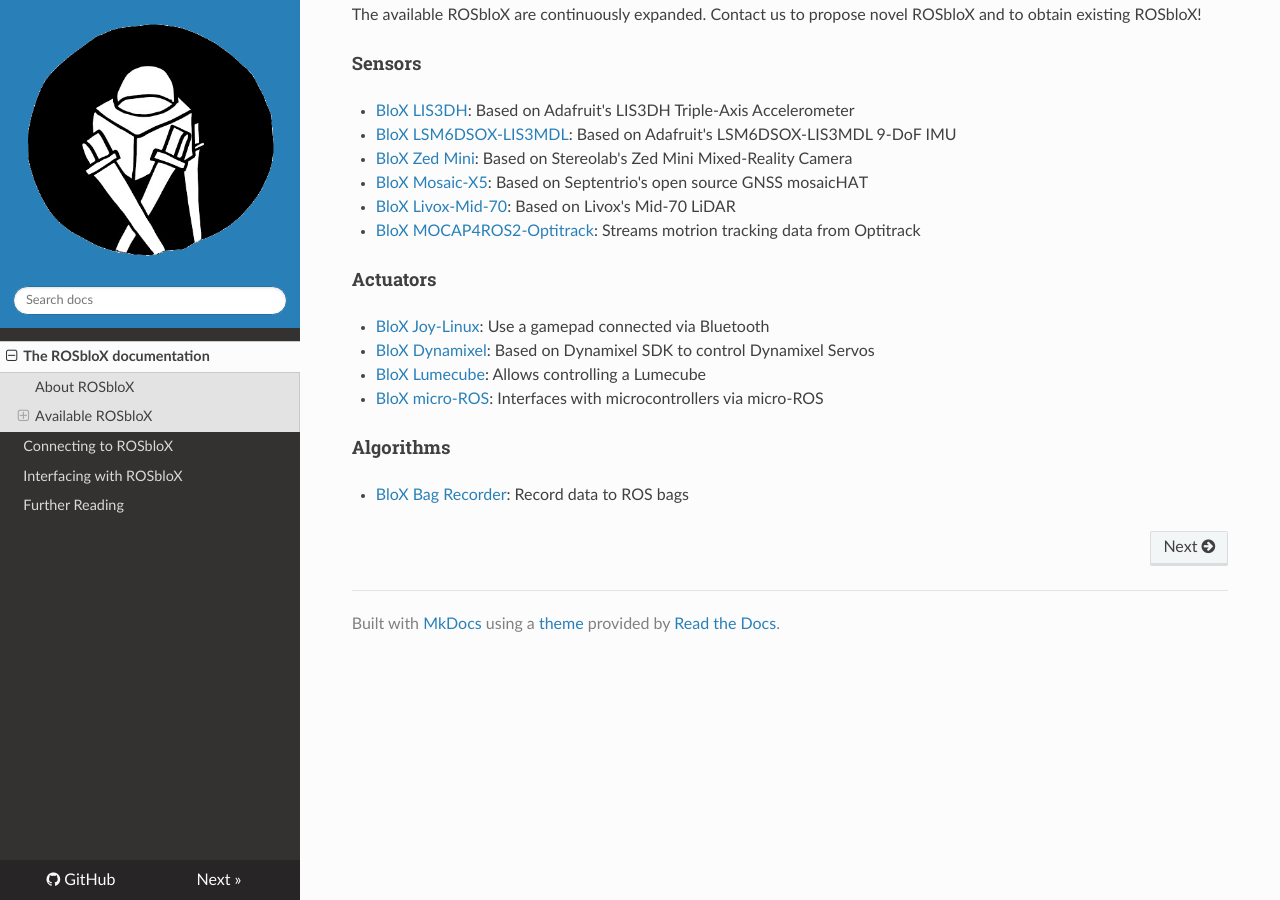
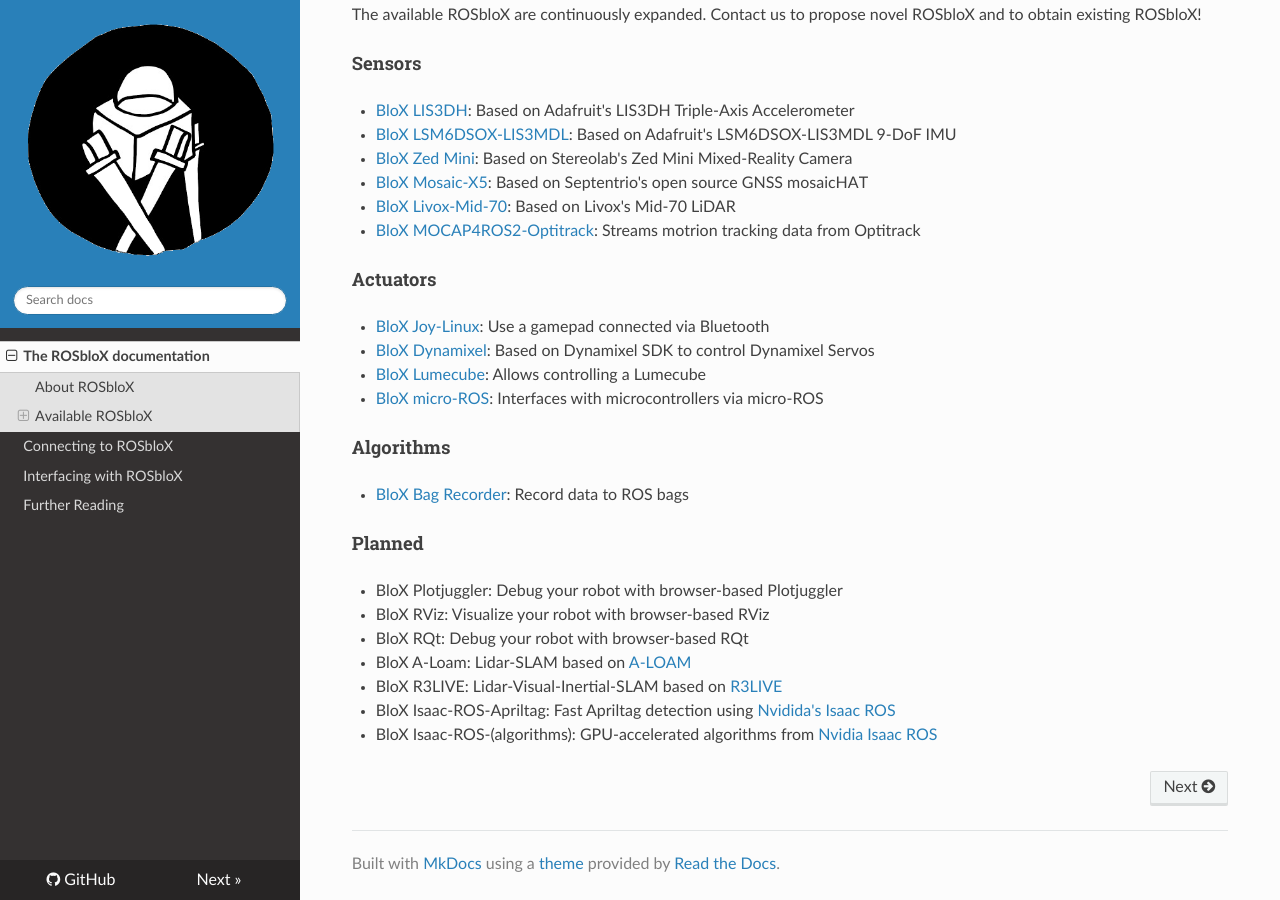
Before and after one commit to rosblox/rosblox.github.io, an MkDocs documentation site: the page built from docs/index.md, in a window 1280 px wide and 900 px high, scrolled down 1063 px. Built offline with MkDocs 1.6.1, drawn with Linux system fonts in a browser that asks for light colours; nearby versions of some CDN libraries.

Commit message:
Update index.md

```diff
--- a/docs/index.md
+++ b/docs/index.md
@@ -49,3 +49,14 @@
 #### Algorithms
 
 - [BloX Bag Recorder](https://github.com/rosblox/blox-bag-recorder): Record data to ROS bags
+
+
+#### Planned
+
+- BloX Plotjuggler: Debug your robot with browser-based Plotjuggler
+- BloX RViz: Visualize your robot with browser-based RViz
+- BloX RQt: Debug your robot with browser-based RQt
+- BloX A-Loam: Lidar-SLAM based on [A-LOAM](https://github.com/HKUST-Aerial-Robotics/A-LOAM)
+- BloX R3LIVE: Lidar-Visual-Inertial-SLAM based on [R3LIVE](https://github.com/hku-mars/r3live)
+- BloX Isaac-ROS-Apriltag: Fast Apriltag detection using [Nvidida's Isaac ROS](https://github.com/NVIDIA-ISAAC-ROS/isaac_ros_apriltag)
+- BloX Isaac-ROS-(algorithms): GPU-accelerated algorithms from [Nvidia Isaac ROS](https://github.com/NVIDIA-ISAAC-ROS)
```
